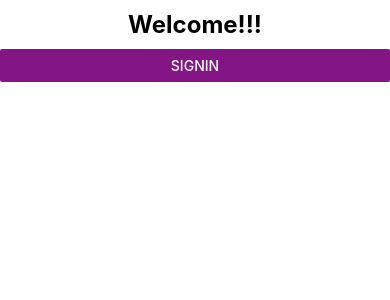
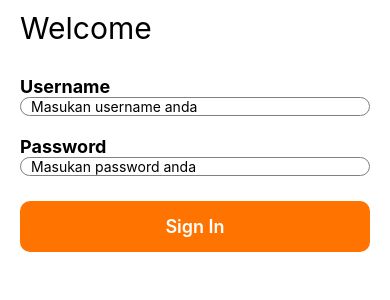
Before and after one commit to stenlyadam/basic-react-native, a React Native app: screen / in a window 390 px wide. Shown: the top 300 px of the page. Built offline with nearby package versions, Linux system fonts and the light colour scheme.

Commit message:
atomic design reusable component

```diff
--- /dev/null
+++ b/src/components/atoms/Button/index.js
@@ -0,0 +1,26 @@
+import {StyleSheet, Text, TouchableOpacity} from 'react-native';
+import React from 'react';
+
+const Button = ({label, onPress}) => {
+  return (
+    <TouchableOpacity style={styles.button} onPress={onPress}>
+      <Text style={styles.buttonText}>{label}</Text>
+    </TouchableOpacity>
+  );
+};
+
+export default Button;
+
+const styles = StyleSheet.create({
+  button: {
+    backgroundColor: '#Ff7300',
+    alignItems: 'center',
+    paddingVertical: 15,
+    borderRadius: 10,
+  },
+  buttonText: {
+    color: 'white',
+    fontSize: 18,
+    fontWeight: '600',
+  },
+});
--- /dev/null
+++ b/src/components/atoms/Gap/index.js
@@ -0,0 +1,14 @@
+import {StyleSheet, Text, View} from 'react-native';
+import React from 'react';
+
+const Gap = ({height}) => {
+  return <View style={styles.gap(height)} />;
+};
+
+export default Gap;
+
+const styles = StyleSheet.create({
+  gap: height => ({
+    height: height,
+  }),
+});
--- /dev/null
+++ b/src/components/molecules/TextInput/index.js
@@ -0,0 +1,27 @@
+import {StyleSheet, Text, View, TextInput as Input} from 'react-native';
+import React from 'react';
+
+const TextInput = ({label, placeHolder, ...rest}) => {
+  return (
+    <View>
+      <Text style={styles.label}>{label}</Text>
+      <Input placeholder={placeHolder} style={styles.text} {...rest} />
+    </View>
+  );
+};
+
+export default TextInput;
+
+const styles = StyleSheet.create({
+  label: {
+    fontSize: 18,
+    fontWeight: 'bold',
+    color: 'black',
+  },
+  text: {
+    borderWidth: 1,
+    borderColor: 'grey',
+    borderRadius: 10,
+    paddingLeft: 10,
+  },
+});
--- a/src/screens/SignIn/index.js
+++ b/src/screens/SignIn/index.js
@@ -1,23 +1,42 @@
-import {StyleSheet, Text, View, Button} from 'react-native';
+import {StyleSheet, Text, View, TouchableOpacity} from 'react-native';
 import React, {useState, useEffect} from 'react';
+import TextInput from '../../components/molecules/TextInput';
+import Button from '../../components/atoms/Button';
+import Gap from '../../components/atoms/Gap';
 
 const SignIn = () => {
-  useEffect(() => {
-    console.log('Component did mount');
-  }, []);
+  const [userName, setUsername] = useState('');
+  const [password, setPassword] = useState('');
 
-  const [welcome, setWelcome] = useState('Welcome!!!');
+  const handleSignIn = () => {
+    const data = {
+      userName: userName,
+      password: password,
+    };
 
-  const handleSubmit = () => {
-    setWelcome('Selamat Datang');
-    console.log(welcome);
+    console.log(data);
   };
 
-  console.log('component rendered');
   return (
-    <View>
-      <Text style={styles.welcome}>{welcome}</Text>
-      <Button title="SignIn" color="#841584" onPress={handleSubmit} />
+    <View style={styles.container}>
+      <Text style={styles.welcome}>Welcome</Text>
+      <Gap height={30} />
+      <TextInput
+        label="Username"
+        placeHolder="Masukan username anda"
+        value={userName}
+        onChangeText={e => setUsername(e)}
+      />
+      <Gap height={20} />
+      <TextInput
+        label="Password"
+        placeHolder="Masukan password anda"
+        value={password}
+        secureTextEntry={true}
+        onChangeText={e => setPassword(e)}
+      />
+      <Gap height={25} />
+      <Button label="Sign In" onPress={handleSignIn} />
     </View>
   );
 };
@@ -25,11 +44,12 @@ const SignIn = () => {
 export default SignIn;
 
 const styles = StyleSheet.create({
+  container: {
+    marginHorizontal: 20,
+    marginTop: 10,
+  },
   welcome: {
-    fontSize: 24,
+    fontSize: 30,
     color: 'black',
-    fontWeight: 'bold',
-    textAlign: 'center',
-    margin: 10,
   },
 });
```
Also changed, not shown: src/components/molecules/Header/index.js (added).
